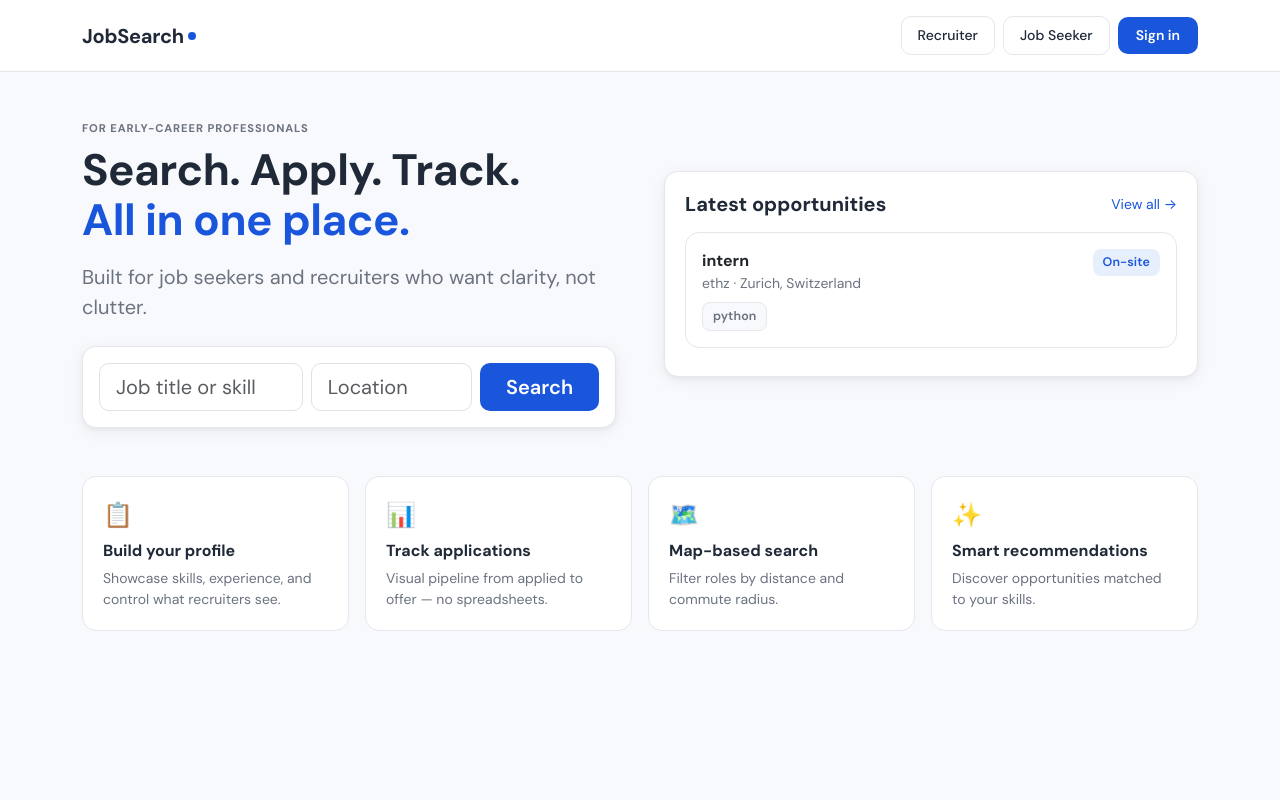
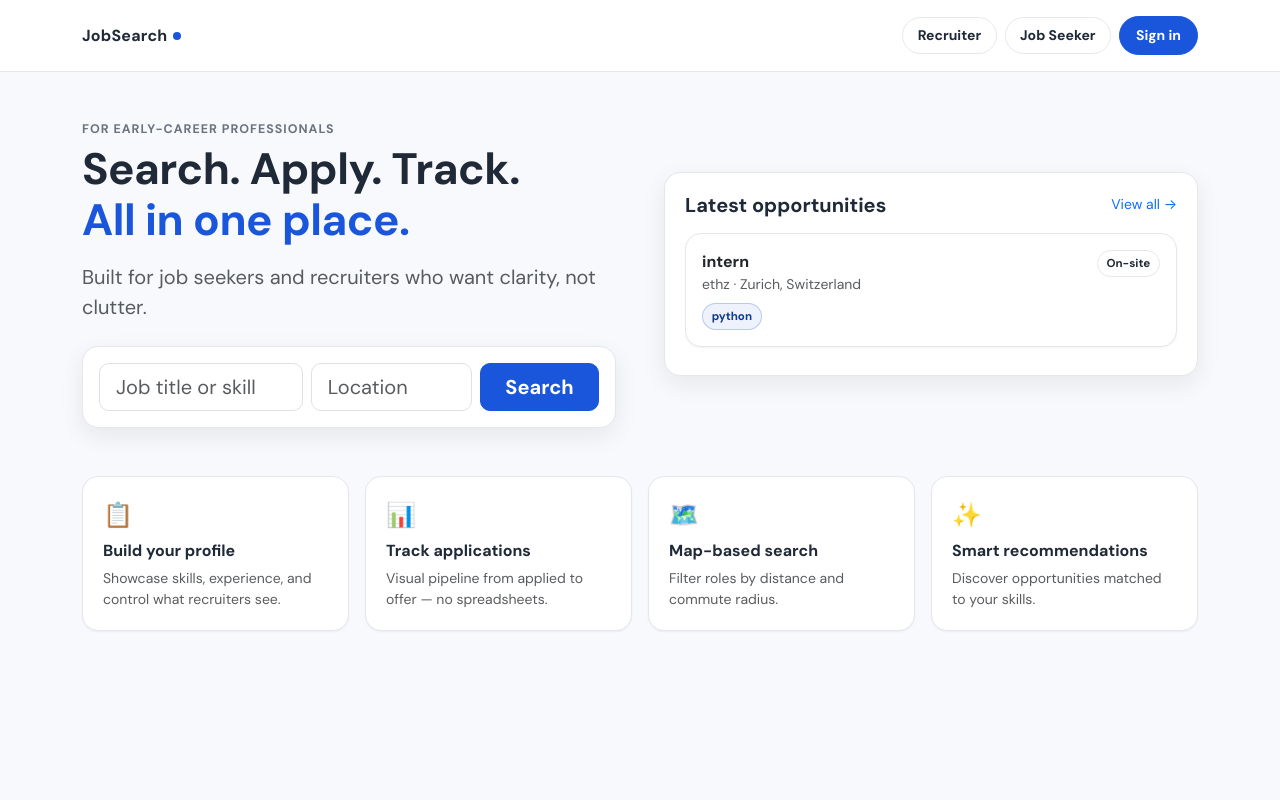
Before and after one commit to zangelina/cs2340, a Django app: page / in a window 1280 px wide. Run offline with Django 5.2, Linux system fonts and the light colour scheme; data comes from the database, SQL or seed files in the repository.

Commit message:
Update base.html for US 11

```diff
--- a/jobsearch/jobsearch/jobs/templates/jobs/base.html
+++ b/jobsearch/jobsearch/jobs/templates/jobs/base.html
@@ -22,167 +22,111 @@
       --danger: #dc2626;
       --warning: #d97706;
       --info: #0891b2;
-      --radius: 14px;
-      --shadow-sm: 0 1px 3px rgba(0,0,0,.04), 0 1px 2px rgba(0,0,0,.06);
-      --shadow-md: 0 4px 16px rgba(0,0,0,.06), 0 2px 4px rgba(0,0,0,.04);
-      --shadow-lg: 0 12px 40px rgba(0,0,0,.08);
+      --shadow-sm: 0 1px 2px rgba(0,0,0,.05);
+      --shadow-md: 0 8px 24px rgba(17,24,39,.08);
     }
 
-    * { font-family: 'DM Sans', -apple-system, sans-serif; }
-
     body {
+      font-family: "DM Sans", system-ui, -apple-system, Segoe UI, Roboto, Arial, sans-serif;
       background: var(--surface);
       color: var(--text);
-      min-height: 100vh;
     }
 
     /* ── Navbar ─────────────────── */
     .js-nav {
-      background: var(--card);
+      background: rgba(255,255,255,.9);
+      backdrop-filter: blur(10px);
       border-bottom: 1px solid var(--border);
-      backdrop-filter: blur(12px);
       position: sticky;
       top: 0;
       z-index: 100;
     }
     .js-brand {
-      font-weight: 700;
-      font-size: 1.25rem;
-      color: var(--text) !important;
       text-decoration: none;
-      letter-spacing: -.3px;
+      font-weight: 800;
+      color: var(--text);
+      letter-spacing: .2px;
     }
     .js-brand-dot {
       width: 8px; height: 8px;
       border-radius: 50%;
       display: inline-block;
+      width: 8px;
+      height: 8px;
       background: var(--brand);
-      margin-left: 4px;
-      vertical-align: middle;
-      position: relative;
-      top: -1px;
+      border-radius: 999px;
+      margin-left: 6px;
+      transform: translateY(-1px);
     }
 
     /* ── Buttons ────────────────── */
     .btn-brand {
       background: var(--brand);
-      color: #fff;
-      border: none;
-      border-radius: 10px;
-      font-weight: 600;
-      padding: 8px 18px;
-      transition: all .15s ease;
+      color: white;
+      border: 1px solid var(--brand);
+      border-radius: 999px;
+      font-weight: 700;
+      padding: .5rem 1rem;
     }
-    .btn-brand:hover {
-      background: var(--brand-dark);
-      color: #fff;
-      transform: translateY(-1px);
-      box-shadow: var(--shadow-md);
-    }
+    btn-brand:hover { background: var(--brand-dark); border-color: var(--brand-dark); color: white; }
     .btn-ghost {
-      background: transparent;
+      background: white;
+      border: 1px solid var(--border);
+      border-radius: 999px;
+      font-weight: 700;
       color: var(--text);
-      border: 1px solid var(--border);
-      border-radius: 10px;
-      font-weight: 500;
-      padding: 8px 16px;
-      transition: all .15s ease;
-    }
-    .btn-ghost:hover {
-      background: var(--surface);
-      border-color: #d1d5db;
+      padding: .45rem .9rem;
     }
 
     /* ── Cards ──────────────────── */
+    .btn-ghost:hover { border-color: #cbd5e1; }
     .js-card {
       background: var(--card);
       border: 1px solid var(--border);
-      border-radius: var(--radius);
+      border-radius: 16px;
       padding: 1.25rem;
-      transition: transform .15s ease, box-shadow .15s ease;
-    }
-    .js-card-hover:hover {
-      transform: translateY(-2px);
-      box-shadow: var(--shadow-lg);
+      box-shadow: var(--shadow-sm);
     }
 
     /* ── Badges ─────────────────── */
-    .js-badge {
-      display: inline-block;
-      padding: 4px 10px;
-      border-radius: 8px;
+
+    .js-card-hover:hover { box-shadow: var(--shadow-md); transform: translateY(-1px); transition: .15s ease; }
+    .section-label {
       font-size: .78rem;
-      font-weight: 600;
-      letter-spacing: .01em;
-    }
-    .js-badge-skill {
-      background: var(--surface);
+      font-weight: 800;
       color: var(--text-muted);
-      border: 1px solid var(--border);
-    }
-    .js-badge-brand { background: var(--brand-light); color: var(--brand); }
-    .js-badge-success { background: #ecfdf5; color: var(--success); }
-    .js-badge-warning { background: #fffbeb; color: var(--warning); }
-    .js-badge-info { background: #ecfeff; color: var(--info); }
-    .js-badge-danger { background: #fef2f2; color: var(--danger); }
-    .js-badge-muted { background: var(--surface); color: var(--text-muted); }
-
-    /* ── Status pipeline ───────── */
-    .status-applied { background: #dbeafe; color: #1e40af; }
-    .status-review { background: #fef3c7; color: #92400e; }
-    .status-interview { background: #ede9fe; color: #5b21b6; }
-    .status-offer { background: #d1fae5; color: #065f46; }
-    .status-closed { background: #f3f4f6; color: #6b7280; }
-
-    /* ── Form controls ─────────── */
-    .form-control:focus, .form-select:focus {
-      border-color: var(--brand);
-      box-shadow: 0 0 0 3px rgba(26,86,219,.12);
+            text-transform: uppercase;
+      letter-spacing: .08em;
+      margin-bottom: .35rem;
     }
 
-    /* ── Toast messages ────────── */
-    .js-toast {
-      position: fixed;
-      top: 80px;
-      right: 20px;
-      z-index: 999;
-      min-width: 280px;
-      animation: slideIn .3s ease;
-    }
-    @keyframes slideIn {
-      from { transform: translateX(100%); opacity: 0; }
-      to { transform: translateX(0); opacity: 1; }
+    .js-badge {
+      display: inline-flex;
+      align-items: center;
+      gap: .25rem;
+      padding: .25rem .55rem;
+      border-radius: 999px;
+      font-size: .72rem;
+      font-weight: 800;
+      border: 1px solid var(--border);
+      background: white;
+      color: var(--text);
     }
 
-    /* ── Misc ──────────────────── */
-    .text-muted { color: var(--text-muted) !important; }
-    a { color: var(--brand); }
-    a:hover { color: var(--brand-dark); }
+    .js-badge-skill {
+      border-color: rgba(26,86,219,.25);
+      background: rgba(26,86,219,.08);
+      color: var(--brand-dark);
+    }
 
-    .section-label {
-      font-size: .7rem;
-      font-weight: 700;
-      letter-spacing: .08em;
-      text-transform: uppercase;
-      color: var(--text-muted);
-      margin-bottom: .5rem;
-    }
+    .js-badge-success { border-color: rgba(5,150,105,.25); background: rgba(5,150,105,.10); color: var(--success); }
+    .js-badge-warning { border-color: rgba(217,119,6,.25); background: rgba(217,119,6,.10); color: var(--warning); }
+    .js-badge-danger { border-color: rgba(220,38,38,.25); background: rgba(220,38,38,.10); color: var(--danger); }
   </style>
 
-  {% block extra_head %}{% endblock %}
 </head>
 
 <body>
-
-<!-- Toast messages -->
-{% if messages %}
-  {% for message in messages %}
-    <div class="js-toast alert alert-{{ message.tags|default:'info' }} alert-dismissible fade show shadow-sm" role="alert">
-      {{ message }}
-      <button type="button" class="btn-close" data-bs-dismiss="alert"></button>
-    </div>
-  {% endfor %}
-{% endif %}
 
 <nav class="js-nav">
   <div class="container d-flex align-items-center py-3">
@@ -201,6 +145,7 @@
 
         {% if user.is_recruiter %}
           <a class="btn btn-ghost btn-sm" href="{% url 'recruiter_dashboard' %}">Dashboard</a>
+          <a class="btn btn-ghost btn-sm" href="{% url 'recruiter_candidate_search' %}">Candidates</a>
         {% endif %}
 
         {% if user.is_job_seeker %}
@@ -228,4 +173,5 @@
 
 <script src="https://cdn.jsdelivr.net/npm/bootstrap@5.3.3/dist/js/bootstrap.bundle.min.js"></script>
 </body>
+
 </html>
```
